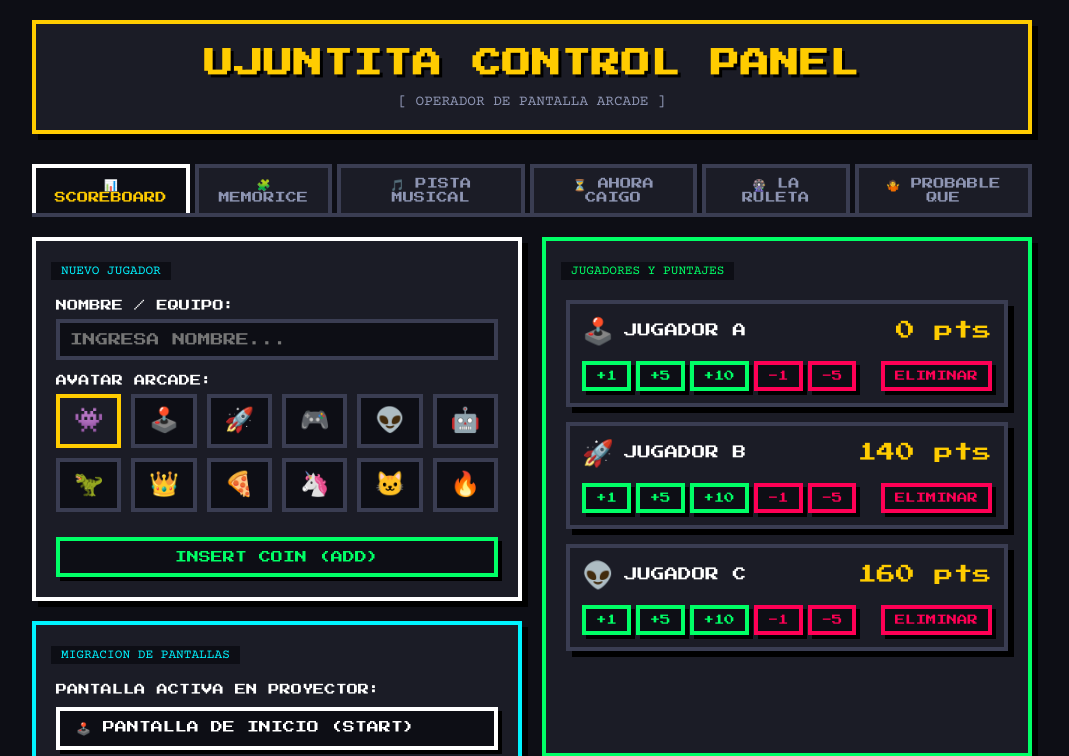
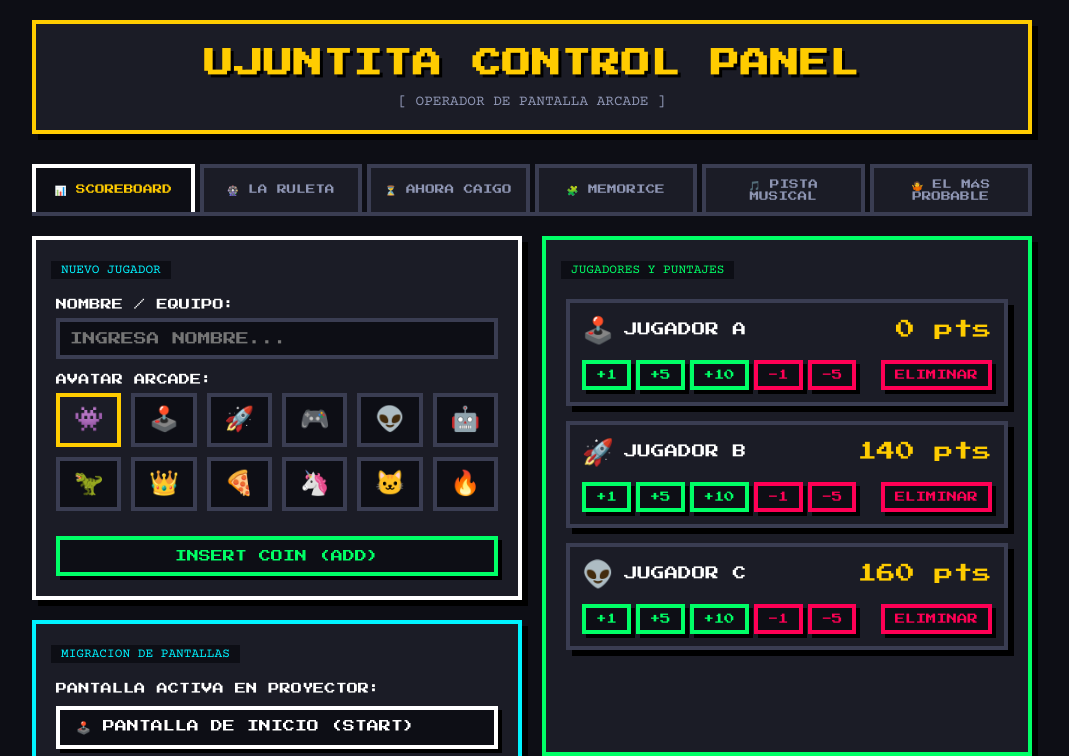
Before and after one commit to miguemarten/ujuntita_app, a Flask app: page /admin in a window 1280 px wide. Shown: the top 756 px of the page, without its empty margins (108-1177 px from the left). Run offline with Flask 3, Linux system fonts and the light colour scheme; data that the repository does not hold is empty.

Commit message:
Reordenamiento y edición de pestañas de juegos

```diff
--- a/static/css/style.css
+++ b/static/css/style.css
@@ -759,18 +759,25 @@ h1, h2, h3, h4, h5, h6, .arcade-font {
   gap: 5px;
   margin-bottom: 20px;
   border-bottom: 4px solid var(--color-border-grey);
+  width: 100%;
 }
 
 .admin-tab-btn {
   font-family: 'Press Start 2P', monospace;
-  font-size: 0.7rem;
-  padding: 10px 14px;
+  font-size: 0.6rem;
+  padding: 10px 8px;
   cursor: pointer;
   background-color: var(--color-panel);
   border: 4px solid var(--color-border-grey);
   border-bottom: none;
   color: var(--color-text-muted);
   outline: none;
+  flex: 1;
+  display: inline-flex;
+  align-items: center;
+  justify-content: center;
+  text-align: center;
+  min-height: 48px;
 }
 
 .admin-tab-btn.active {
--- a/templates/admin.html
+++ b/templates/admin.html
@@ -22,11 +22,11 @@
         <!-- PESTAÑAS NAVEGACIÓN ARCADE -->
         <div class="admin-tabs">
             <button class="admin-tab-btn active" onclick="switchTab('scoreboard', this)">📊 SCOREBOARD</button>
+            <button class="admin-tab-btn" onclick="switchTab('ruleta', this)">🎡 LA RULETA</button>
+            <button class="admin-tab-btn" onclick="switchTab('ahoracaigo', this)">⏳ AHORA CAIGO</button>
             <button class="admin-tab-btn" onclick="switchTab('memorice', this)">🧩 MEMORICE</button>
             <button class="admin-tab-btn" onclick="switchTab('music', this)">🎵 PISTA MUSICAL</button>
-            <button class="admin-tab-btn" onclick="switchTab('ahoracaigo', this)">⏳ AHORA CAIGO</button>
-            <button class="admin-tab-btn" onclick="switchTab('ruleta', this)">🎡 LA RULETA</button>
-            <button class="admin-tab-btn" onclick="switchTab('probable', this)">🤷 PROBABLE QUE</button>
+            <button class="admin-tab-btn" onclick="switchTab('probable', this)">🤷 EL MÁS PROBABLE</button>
         </div>
 
         <!-- CONTENIDO DE PESTAÑA: SCOREBOARD -->
```
